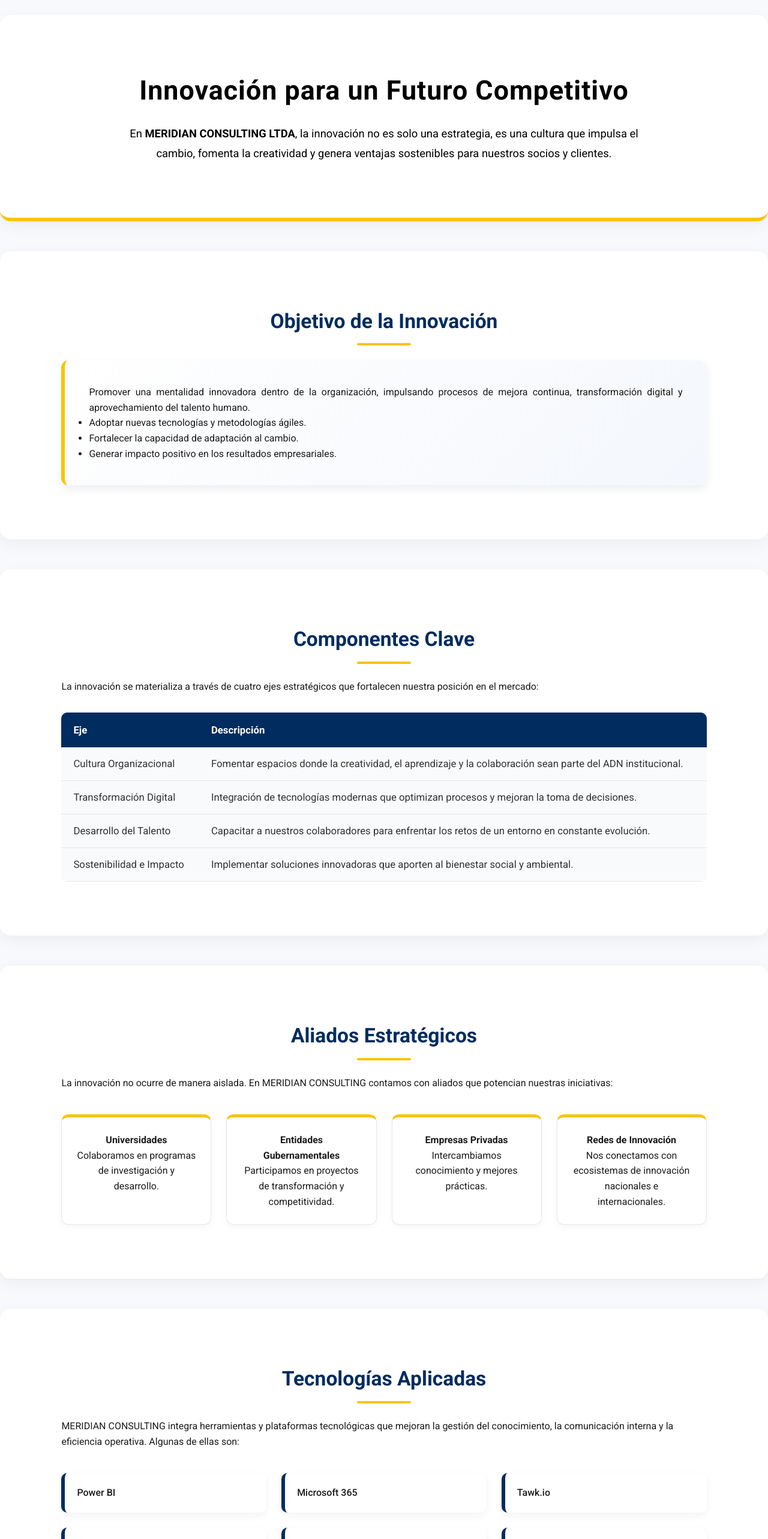
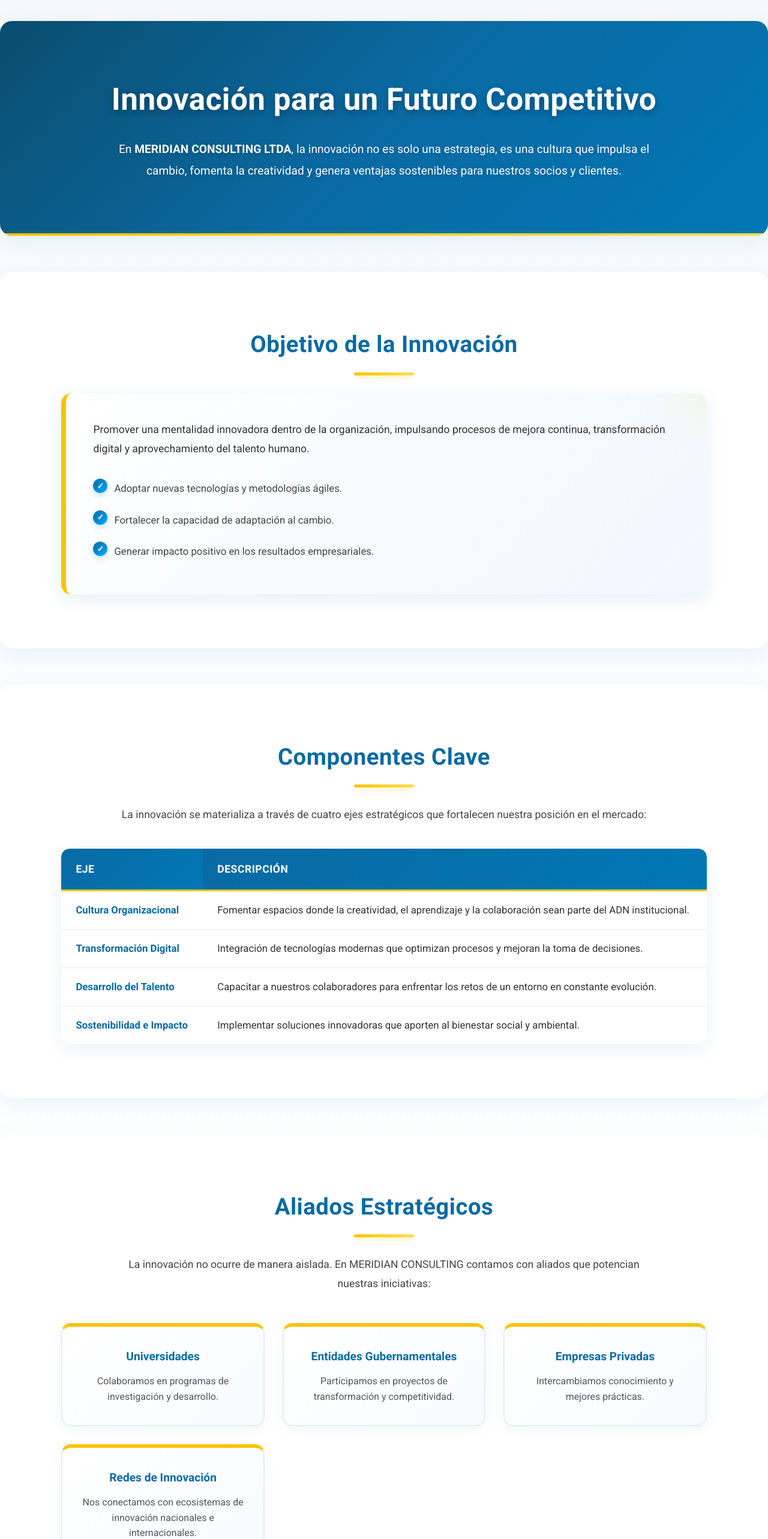
Before and after one commit to MeridianConsulting/Web, a React (Create React App) app in the folder frontend/: page /innovacion in a window 1280 px wide. Shown: the part 120-2686 px from the top of the page at 60% size. Built offline with nearby package versions, Linux system fonts and the light colour scheme.

Commit message:
mejora del apartado visual

```diff
--- a/frontend/src/pages/Innovation.css
+++ b/frontend/src/pages/Innovation.css
@@ -1,93 +1,250 @@
 /* ======= ESTILOS GLOBALES DEL APARTADO ======= */
 .innovation-page {
-  background-color: #f7f9fc;
+  background: linear-gradient(180deg, #f6f9fb 0%, #ffffff 50%, #f7fbff 100%);
   color: #1b1b1b;
   font-family: "Poppins", sans-serif;
   overflow-x: hidden;
+  min-height: 100vh;
 }
 
 /* ======= HERO ======= */
 .innovation-hero {
   text-align: center;
-  padding: 120px 6%;
-  background: linear-gradient(
-    rgba(0, 44, 95, 0.85),
-    rgba(0, 44, 95, 0.85)
-  );
-  color: #000000;
-  border-bottom: 6px solid #f9c400;
-  box-shadow: 0 6px 20px rgba(0, 0, 0, 0.15);
+  padding: 140px 6% 120px;
+  background: linear-gradient(135deg, #0a4d6e 0%, #0a6aa3 50%, #0077b6 100%) !important;
+  color: #ffffff !important;
+  position: relative;
+  overflow: hidden;
+  box-shadow: 0 10px 40px rgba(10, 106, 163, 0.2);
+}
+
+.innovation-hero * {
+  color: inherit;
+}
+
+.innovation-hero::before {
+  content: "";
+  position: absolute;
+  top: 0;
+  left: 0;
+  right: 0;
+  bottom: 0;
+  background:
+    radial-gradient(circle at 20% 50%, rgba(0, 170, 255, 0.15) 0%, transparent 50%),
+    radial-gradient(circle at 80% 80%, rgba(249, 196, 0, 0.1) 0%, transparent 50%);
+  pointer-events: none;
+}
+
+.innovation-hero::after {
+  content: "";
+  position: absolute;
+  bottom: -2px;
+  left: 0;
+  right: 0;
+  height: 6px;
+  background: linear-gradient(90deg, #f9c400 0%, #ffdd57 100%);
+  box-shadow: 0 4px 12px rgba(249, 196, 0, 0.4);
+}
+
+.hero-content {
+  position: relative;
+  z-index: 1;
+  color: #ffffff;
 }
 
 .innovation-hero h1 {
-  font-size: 2.8rem;
+  font-size: 3.2rem;
   font-weight: 700;
-  letter-spacing: 1px;
-  margin-bottom: 20px;
+  letter-spacing: 0.5px;
+  margin-bottom: 24px;
+  color: #ffffff !important;
+  text-shadow: 0 4px 12px rgba(0, 0, 0, 0.3);
+  animation: fadeInUp 0.8s ease;
 }
 
 .innovation-hero p {
-  font-size: 1.15rem;
+  font-size: 1.2rem;
   max-width: 900px;
   margin: 0 auto;
-  line-height: 1.8;
+  line-height: 1.9;
+  color: #ffffff !important;
+  opacity: 0.98;
+  animation: fadeInUp 1s ease;
+  text-shadow: 0 2px 8px rgba(0, 0, 0, 0.2);
+}
+
+.innovation-hero strong {
+  color: #ffffff !important;
+}
+
+@keyframes fadeInUp {
+  from {
+    opacity: 0;
+    transform: translateY(30px);
+  }
+  to {
+    opacity: 1;
+    transform: translateY(0);
+  }
 }
 
 /* ======= SECCIONES GENERALES ======= */
 .innovation-page section {
   padding: 90px 8%;
   background: #fff;
-  border-radius: 18px;
-  margin: 50px auto;
+  border-radius: 20px;
+  margin: 60px auto;
   max-width: 1300px;
-  box-shadow: 0 8px 26px rgba(0, 0, 0, 0.05);
-  transition: all 0.3s ease;
+  box-shadow: 0 10px 40px rgba(10, 106, 163, 0.08);
+  transition: all 0.4s cubic-bezier(0.4, 0, 0.2, 1);
+  position: relative;
+  overflow: hidden;
+}
+
+.innovation-page section::before {
+  content: "";
+  position: absolute;
+  top: 0;
+  left: 0;
+  right: 0;
+  height: 4px;
+  background: linear-gradient(90deg, #0a6aa3 0%, #00aaff 50%, #0a6aa3 100%);
+  background-size: 200% 100%;
+  animation: shimmer 3s ease-in-out infinite;
+  opacity: 0;
+  transition: opacity 0.3s ease;
+}
+
+.innovation-page section:hover::before {
+  opacity: 1;
+}
+
+@keyframes shimmer {
+  0%, 100% { background-position: 200% 0; }
+  50% { background-position: -200% 0; }
 }
 
 .innovation-page section:hover {
-  transform: translateY(-4px);
-  box-shadow: 0 10px 32px rgba(0, 44, 95, 0.15);
+  transform: translateY(-8px);
+  box-shadow: 0 20px 60px rgba(10, 106, 163, 0.15);
 }
 
 .innovation-page h2 {
-  color: #002c5f;
-  font-size: 2.1rem;
-  margin-bottom: 25px;
+  color: #0a6aa3;
+  font-size: 2.4rem;
+  margin-bottom: 30px;
   font-weight: 700;
   position: relative;
   text-align: center;
+  letter-spacing: 0.5px;
 }
 
 .innovation-page h2::after {
   content: "";
   display: block;
-  width: 90px;
-  height: 4px;
-  background: #f9c400;
-  margin: 10px auto;
-  border-radius: 3px;
+  width: 100px;
+  height: 5px;
+  background: linear-gradient(90deg, #f9c400 0%, #ffdd57 100%);
+  margin: 16px auto 0;
+  border-radius: 10px;
+  box-shadow: 0 4px 10px rgba(249, 196, 0, 0.3);
+}
+
+.innovation-page section > p {
+  text-align: center;
+  font-size: 1.1rem;
+  color: #444;
+  max-width: 900px;
+  margin: 0 auto 30px;
+  line-height: 1.8;
 }
 
 /* ======= OBJETIVO GENERAL ======= */
 .goal-card {
-  background: linear-gradient(135deg, #ffffff 0%, #f4f7fc 100%);
-  border-left: 6px solid #f9c400;
-  padding: 40px;
-  border-radius: 12px;
-  box-shadow: 0 6px 14px rgba(0, 44, 95, 0.08);
-  text-align: justify;
-  transition: transform 0.3s ease;
+  background: linear-gradient(135deg, #ffffff 0%, #f0f7ff 100%);
+  border-left: 8px solid #f9c400;
+  padding: 45px;
+  border-radius: 16px;
+  box-shadow: 0 8px 30px rgba(10, 106, 163, 0.1);
+  text-align: left;
+  transition: all 0.4s cubic-bezier(0.4, 0, 0.2, 1);
+  position: relative;
+  overflow: hidden;
+}
+
+.goal-card::before {
+  content: "";
+  position: absolute;
+  top: 0;
+  right: 0;
+  width: 200px;
+  height: 200px;
+  background: radial-gradient(circle, rgba(249, 196, 0, 0.08) 0%, transparent 70%);
+  border-radius: 50%;
+  transform: translate(50%, -50%);
 }
 
 .goal-card:hover {
-  transform: scale(1.02);
+  transform: translateY(-6px) scale(1.01);
+  box-shadow: 0 15px 50px rgba(10, 106, 163, 0.18);
+  border-left-color: #ffdd57;
+}
+
+.goal-card p {
+  font-size: 1.1rem;
+  line-height: 1.8;
+  color: #333;
+  margin-bottom: 24px;
+  position: relative;
+  z-index: 1;
+}
+
+.goal-card ul {
+  list-style: none;
+  padding: 0;
+  margin: 0;
+  position: relative;
+  z-index: 1;
+}
+
+.goal-card ul li {
+  font-size: 1.05rem;
+  line-height: 1.7;
+  color: #444;
+  padding: 12px 0 12px 35px;
+  position: relative;
+  transition: all 0.3s ease;
+}
+
+.goal-card ul li::before {
+  content: "✓";
+  position: absolute;
+  left: 0;
+  top: 10px;
+  width: 24px;
+  height: 24px;
+  background: linear-gradient(135deg, #0a6aa3, #00aaff);
+  color: #fff;
+  border-radius: 50%;
+  display: flex;
+  align-items: center;
+  justify-content: center;
+  font-weight: bold;
+  font-size: 0.85rem;
+  box-shadow: 0 4px 10px rgba(10, 106, 163, 0.2);
+}
+
+.goal-card ul li:hover {
+  padding-left: 40px;
+  color: #0a6aa3;
 }
 
 /* ======= TABLA ======= */
 .table-wrapper {
   overflow-x: auto;
-  border-radius: 10px;
-  margin-top: 30px;
+  border-radius: 14px;
+  margin-top: 40px;
+  box-shadow: 0 8px 30px rgba(10, 106, 163, 0.08);
 }
 
 .innovation-table {
@@ -95,74 +252,172 @@
   border-collapse: collapse;
   font-size: 1.05rem;
   text-align: left;
+  background: #fff;
 }
 
 .innovation-table th {
-  background: #002c5f;
+  background: linear-gradient(135deg, #0a6aa3 0%, #0077b6 100%);
   color: #fff;
-  padding: 16px 20px;
+  padding: 20px 24px;
   font-weight: 600;
+  font-size: 1.1rem;
+  text-transform: uppercase;
+  letter-spacing: 0.5px;
+  border-bottom: 3px solid #f9c400;
+}
+
+.innovation-table th:first-child {
+  border-top-left-radius: 14px;
+}
+
+.innovation-table th:last-child {
+  border-top-right-radius: 14px;
 }
 
 .innovation-table td {
-  background: #f9fafc;
+  background: #ffffff;
   color: #333;
-  padding: 14px 20px;
-  border-bottom: 1px solid #e3e6ec;
-  transition: background 0.3s ease;
+  padding: 18px 24px;
+  border-bottom: 1px solid #e8ecf3;
+  transition: all 0.3s ease;
+}
+
+.innovation-table td:first-child {
+  font-weight: 600;
+  color: #0a6aa3;
 }
 
 .innovation-table tr:hover td {
-  background: #f1f5ff;
+  background: #f0f7ff;
+  transform: scale(1.01);
+  box-shadow: 0 4px 12px rgba(10, 106, 163, 0.06);
+}
+
+.innovation-table tr:last-child td {
+  border-bottom: none;
+}
+
+.innovation-table tr:last-child td:first-child {
+  border-bottom-left-radius: 14px;
+}
+
+.innovation-table tr:last-child td:last-child {
+  border-bottom-right-radius: 14px;
 }
 
 /* ======= ALIADOS ======= */
 .allies-grid {
   display: grid;
-  grid-template-columns: repeat(auto-fit, minmax(220px, 1fr));
-  gap: 25px;
-  margin-top: 40px;
+  grid-template-columns: repeat(auto-fit, minmax(250px, 1fr));
+  gap: 30px;
+  margin-top: 50px;
 }
 
 .ally-card {
-  background: #ffffff;
-  border: 1px solid #e4e7ee;
-  border-top: 5px solid #f9c400;
-  padding: 25px;
-  border-radius: 12px;
+  background: linear-gradient(135deg, #ffffff 0%, #f8fbff 100%);
+  border: 2px solid #e8ecf3;
+  border-top: 6px solid #f9c400;
+  padding: 35px 25px;
+  border-radius: 16px;
   text-align: center;
-  transition: all 0.3s ease;
-  box-shadow: 0 4px 12px rgba(0, 0, 0, 0.04);
+  transition: all 0.4s cubic-bezier(0.4, 0, 0.2, 1);
+  box-shadow: 0 6px 20px rgba(10, 106, 163, 0.06);
+  position: relative;
+  overflow: hidden;
+}
+
+.ally-card::before {
+  content: "";
+  position: absolute;
+  top: -50%;
+  left: -50%;
+  width: 200%;
+  height: 200%;
+  background: radial-gradient(circle, rgba(249, 196, 0, 0.05) 0%, transparent 70%);
+  opacity: 0;
+  transition: opacity 0.4s ease;
+}
+
+.ally-card:hover::before {
+  opacity: 1;
 }
 
 .ally-card:hover {
-  transform: translateY(-5px);
-  box-shadow: 0 8px 20px rgba(0, 44, 95, 0.15);
-  background-color: #fefefe;
+  transform: translateY(-10px) scale(1.02);
+  box-shadow: 0 15px 45px rgba(10, 106, 163, 0.2);
+  border-top-color: #ffdd57;
+  border-color: #0a6aa3;
+}
+
+.ally-card strong {
+  display: block;
+  font-size: 1.2rem;
+  color: #0a6aa3;
+  margin-bottom: 12px;
+  position: relative;
+  z-index: 1;
+  transition: color 0.3s ease;
+}
+
+.ally-card:hover strong {
+  color: #0077b6;
+}
+
+.ally-card p {
+  font-size: 1rem;
+  color: #555;
+  line-height: 1.6;
+  margin: 0;
+  position: relative;
+  z-index: 1;
 }
 
 /* ======= TECNOLOGÍAS ======= */
 .tech-grid {
   display: grid;
-  grid-template-columns: repeat(auto-fit, minmax(260px, 1fr));
-  gap: 25px;
-  margin-top: 40px;
+  grid-template-columns: repeat(auto-fit, minmax(200px, 1fr));
+  gap: 24px;
+  margin-top: 50px;
 }
 
 .tech-card {
-  background: #ffffff;
-  border-left: 6px solid #002c5f;
-  padding: 20px;
-  border-radius: 10px;
-  box-shadow: 0 5px 14px rgba(0, 0, 0, 0.05);
-  transition: all 0.3s ease;
-  font-weight: 500;
+  background: linear-gradient(135deg, #ffffff 0%, #f0f7ff 100%);
+  border-left: 6px solid #0a6aa3;
+  padding: 28px 22px;
+  border-radius: 14px;
+  box-shadow: 0 6px 20px rgba(10, 106, 163, 0.08);
+  transition: all 0.4s cubic-bezier(0.4, 0, 0.2, 1);
+  font-weight: 600;
+  font-size: 1.05rem;
+  color: #333;
+  text-align: center;
+  position: relative;
+  overflow: hidden;
+  border: 2px solid transparent;
+}
+
+.tech-card::before {
+  content: "";
+  position: absolute;
+  top: 0;
+  left: 0;
+  width: 100%;
+  height: 100%;
+  background: linear-gradient(135deg, rgba(10, 106, 163, 0.05) 0%, rgba(0, 170, 255, 0.05) 100%);
+  opacity: 0;
+  transition: opacity 0.3s ease;
+}
+
+.tech-card:hover::before {
+  opacity: 1;
 }
 
 .tech-card:hover {
-  transform: translateY(-6px);
-  box-shadow: 0 8px 24px rgba(0, 44, 95, 0.18);
-  background-color: #f9fbff;
+  transform: translateY(-8px) scale(1.03);
+  box-shadow: 0 12px 40px rgba(10, 106, 163, 0.2);
+  border-left-color: #f9c400;
+  border-color: #e8ecf3;
+  color: #0a6aa3;
 }
 
 /* ======= ANIMACIONES SUAVES ======= */
@@ -171,26 +426,148 @@
 }
 
 /* ======= RESPONSIVO ======= */
-@media (max-width: 992px) {
+
+/* Tablets y laptops pequeños */
+@media (max-width: 1024px) {
+  .innovation-hero h1 {
+    font-size: 2.6rem;
+  }
+
+  .innovation-page h2 {
+    font-size: 2.1rem;
+  }
+
+  .innovation-page section {
+    padding: 70px 6%;
+    margin: 40px auto;
+  }
+
+  .allies-grid {
+    grid-template-columns: repeat(auto-fit, minmax(220px, 1fr));
+    gap: 24px;
+  }
+
+  .tech-grid {
+    grid-template-columns: repeat(auto-fit, minmax(180px, 1fr));
+  }
+}
+
+/* Tablets portrait */
+@media (max-width: 768px) {
+  .innovation-hero {
+    padding: 100px 6% 80px;
+  }
+
   .innovation-hero h1 {
     font-size: 2.2rem;
   }
+
+  .innovation-hero p {
+    font-size: 1.05rem;
+  }
+
+  .innovation-page h2 {
+    font-size: 1.9rem;
+  }
+
   .innovation-page section {
-    padding: 70px 6%;
+    padding: 60px 5%;
+    margin: 30px auto;
+  }
+
+  .goal-card {
+    padding: 35px 25px;
+  }
+
+  .innovation-table th,
+  .innovation-table td {
+    padding: 14px 16px;
+    font-size: 0.95rem;
+  }
+
+  .allies-grid,
+  .tech-grid {
+    grid-template-columns: 1fr;
+    gap: 20px;
   }
 }
 
+/* Móviles */
 @media (max-width: 600px) {
   .innovation-hero {
-    padding: 80px 6%;
+    padding: 80px 5% 60px;
   }
+
   .innovation-hero h1 {
     font-size: 1.8rem;
+    margin-bottom: 16px;
   }
+
+  .innovation-hero p {
+    font-size: 1rem;
+    line-height: 1.7;
+  }
+
+  .innovation-page h2 {
+    font-size: 1.6rem;
+    margin-bottom: 20px;
+  }
+
+  .innovation-page h2::after {
+    width: 70px;
+    height: 4px;
+    margin: 12px auto 0;
+  }
+
+  .innovation-page section {
+    padding: 40px 5%;
+    margin: 20px 10px;
+    border-radius: 16px;
+  }
+
+  .innovation-page section > p {
+    font-size: 1rem;
+  }
+
   .goal-card {
-    padding: 25px;
+    padding: 25px 20px;
   }
-  .innovation-page h2 {
-    font-size: 1.7rem;
+
+  .goal-card p {
+    font-size: 1rem;
+  }
+
+  .goal-card ul li {
+    font-size: 0.95rem;
+    padding: 10px 0 10px 30px;
+  }
+
+  .goal-card ul li::before {
+    width: 20px;
+    height: 20px;
+    font-size: 0.75rem;
+  }
+
+  .innovation-table th,
+  .innovation-table td {
+    padding: 12px;
+    font-size: 0.9rem;
+  }
+
+  .innovation-table th {
+    font-size: 0.95rem;
+  }
+
+  .ally-card {
+    padding: 28px 20px;
+  }
+
+  .ally-card strong {
+    font-size: 1.1rem;
+  }
+
+  .tech-card {
+    padding: 22px 18px;
+    font-size: 1rem;
   }
 }
```
